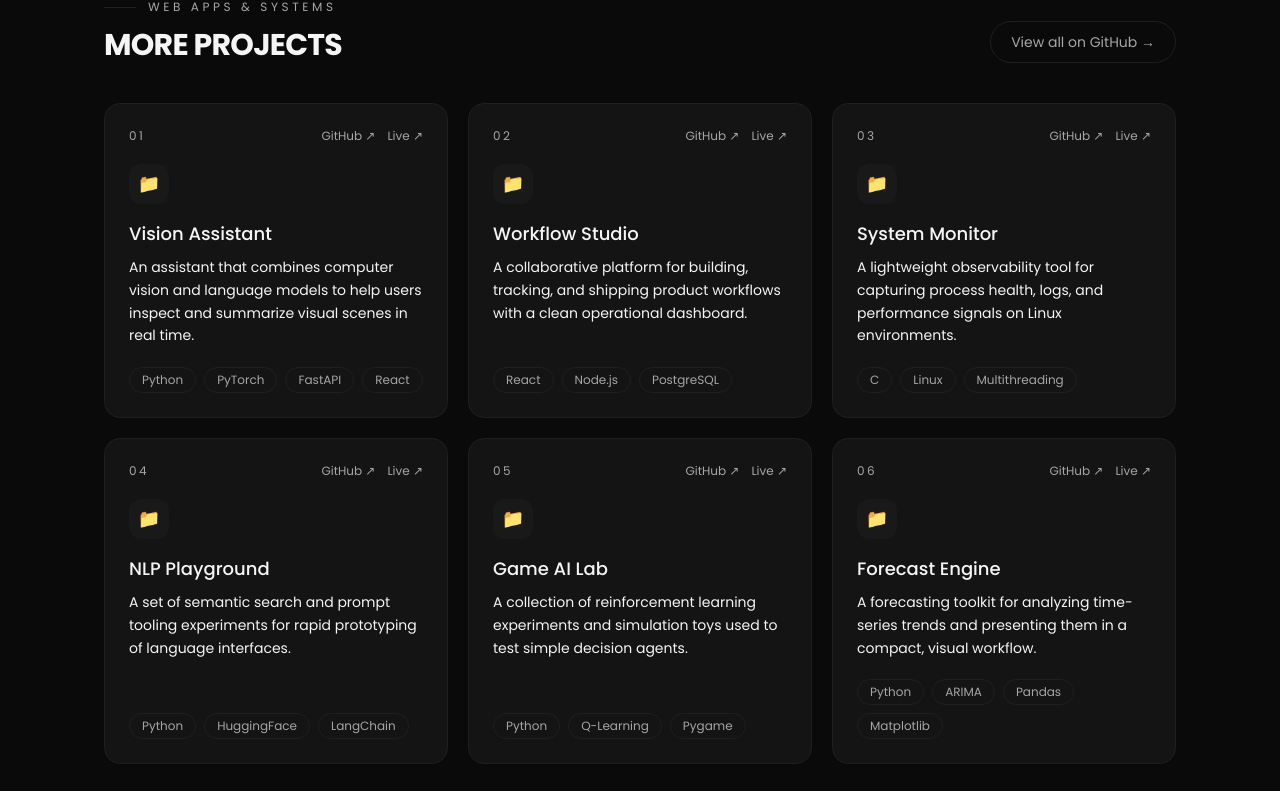
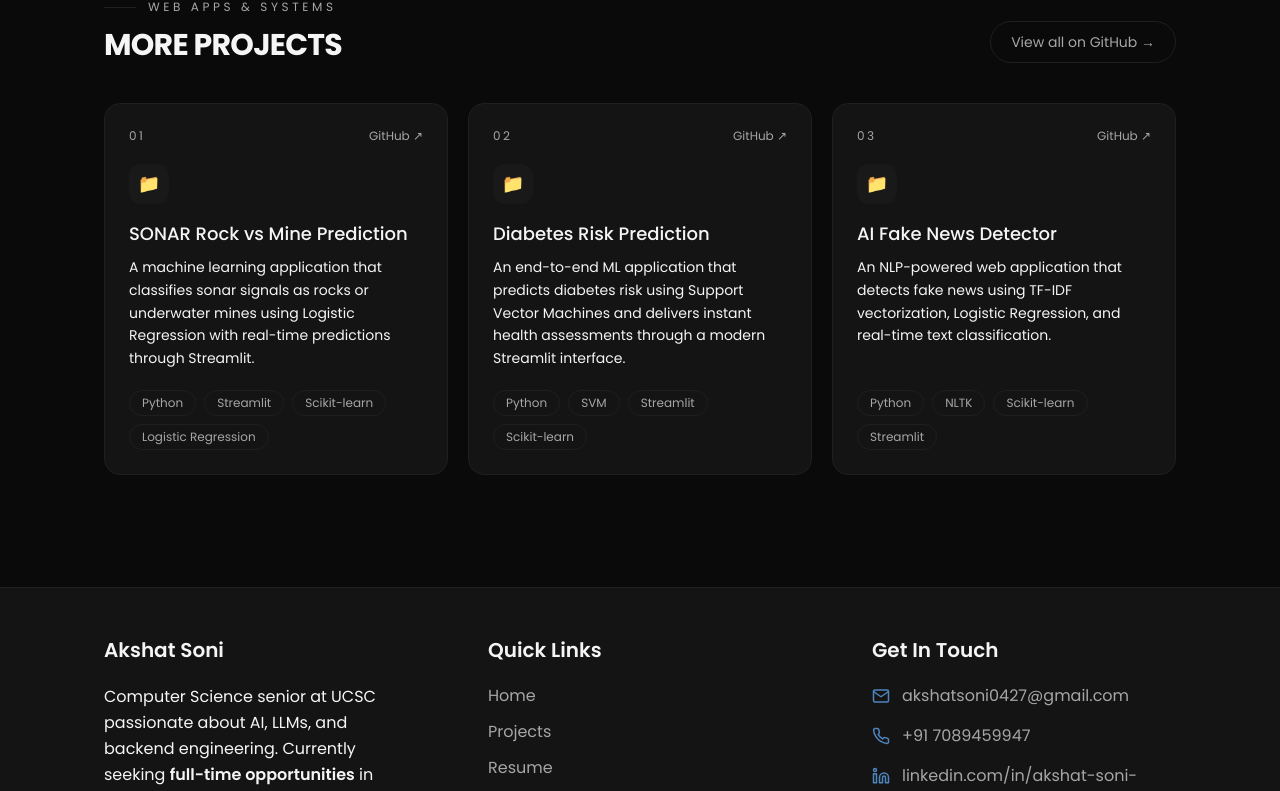
Before and after one commit to akshatsoni27/portfolio, a React (Vite) app: page /projects in a window 1280 px wide. Shown: the part 1873-2664 px from the top of the page. Built offline with nearby package versions, Linux system fonts and the light colour scheme; the HTML template or start-up script is replaced by a standard one.

Commit message:
Links Update

```diff
--- a/src/sections/ProjectsSection.tsx
+++ b/src/sections/ProjectsSection.tsx
@@ -4,53 +4,50 @@ import Silk from '../components/Silk'
 
 const projects = [
   {
-    title: 'Vision Assistant',
-    category: 'AI/ML',
-    description: 'An assistant that combines computer vision and language models to help users inspect and summarize visual scenes in real time.',
-    tags: ['Python', 'PyTorch', 'FastAPI', 'React'],
-    github: 'https://github.com/akshatsoni27',
-    live: 'https://example.com',
-  },
+  title: 'SONAR Rock vs Mine Prediction',
+  category: 'MACHINE LEARNING',
+  description: 'A machine learning application that classifies sonar signals as rocks or underwater mines using Logistic Regression with real-time predictions through Streamlit.',
+  tags: ['Python', 'Streamlit', 'Scikit-learn', 'Logistic Regression'],
+  github: 'https://github.com/akshatsoni27/SONAR-Mine-vs-Rock'
+},
   {
-    title: 'Workflow Studio',
-    category: 'Full-Stack',
-    description: 'A collaborative platform for building, tracking, and shipping product workflows with a clean operational dashboard.',
-    tags: ['React', 'Node.js', 'PostgreSQL'],
-    github: 'https://github.com/akshatsoni27',
-    live: 'https://example.com',
-  },
+  title: 'Diabetes Risk Prediction',
+  category: 'HEALTHCARE AI',
+  description: 'An end-to-end ML application that predicts diabetes risk using Support Vector Machines and delivers instant health assessments through a modern Streamlit interface.',
+  tags: ['Python', 'SVM', 'Streamlit', 'Scikit-learn'],
+  github: 'https://github.com/akshatsoni27/Diabetes_Prediction'
+},
   {
-    title: 'System Monitor',
-    category: 'Systems',
-    description: 'A lightweight observability tool for capturing process health, logs, and performance signals on Linux environments.',
-    tags: ['C', 'Linux', 'Multithreading'],
-    github: 'https://github.com/akshatsoni27',
-    live: 'https://example.com',
-  },
-  {
-    title: 'NLP Playground',
-    category: 'NLP',
-    description: 'A set of semantic search and prompt tooling experiments for rapid prototyping of language interfaces.',
-    tags: ['Python', 'HuggingFace', 'LangChain'],
-    github: 'https://github.com/akshatsoni27',
-    live: 'https://example.com',
-  },
-  {
-    title: 'Game AI Lab',
-    category: 'Game AI',
-    description: 'A collection of reinforcement learning experiments and simulation toys used to test simple decision agents.',
-    tags: ['Python', 'Q-Learning', 'Pygame'],
-    github: 'https://github.com/akshatsoni27',
-    live: 'https://example.com',
-  },
-  {
-    title: 'Forecast Engine',
-    category: 'Data',
-    description: 'A forecasting toolkit for analyzing time-series trends and presenting them in a compact, visual workflow.',
-    tags: ['Python', 'ARIMA', 'Pandas', 'Matplotlib'],
-    github: 'https://github.com/akshatsoni27',
-    live: 'https://example.com',
-  },
+  title: 'AI Fake News Detector',
+  category: 'NATURAL LANGUAGE PROCESSING',
+  description: 'An NLP-powered web application that detects fake news using TF-IDF vectorization, Logistic Regression, and real-time text classification.',
+  tags: ['Python', 'NLTK', 'Scikit-learn', 'Streamlit'],
+  github: 'https://github.com/akshatsoni27/Fake-News-Detector'
+},
+  // {
+  //   title: 'NLP Playground',
+  //   category: 'NLP',
+  //   description: 'A set of semantic search and prompt tooling experiments for rapid prototyping of language interfaces.',
+  //   tags: ['Python', 'HuggingFace', 'LangChain'],
+  //   github: 'https://github.com/akshatsoni27',
+  //   live: 'https://example.com',
+  // },
+  // {
+  //   title: 'Game AI Lab',
+  //   category: 'Game AI',
+  //   description: 'A collection of reinforcement learning experiments and simulation toys used to test simple decision agents.',
+  //   tags: ['Python', 'Q-Learning', 'Pygame'],
+  //   github: 'https://github.com/akshatsoni27',
+  //   live: 'https://example.com',
+  // },
+  // {
+  //   title: 'Forecast Engine',
+  //   category: 'Data',
+  //   description: 'A forecasting toolkit for analyzing time-series trends and presenting them in a compact, visual workflow.',
+  //   tags: ['Python', 'ARIMA', 'Pandas', 'Matplotlib'],
+  //   github: 'https://github.com/akshatsoni27',
+  //   live: 'https://example.com',
+  // },
 ]
 
 const designs = [
@@ -246,8 +243,12 @@ export default function ProjectsSection() {
                 <div className="flex items-center justify-between text-xs uppercase tracking-[0.2em] text-muted">
                   <span>{String(index + 1).padStart(2, '0')}</span>
                   <div className="flex gap-3 normal-case tracking-normal">
-                    <a href={project.github} target="_blank" rel="noreferrer" className="hover:text-text-primary">GitHub ↗</a>
-                    <a href={project.live} target="_blank" rel="noreferrer" className="hover:text-text-primary">Live ↗</a>
+                    {project.github && (
+                      <a href={project.github} target="_blank" rel="noreferrer" className="hover:text-text-primary">GitHub ↗</a>
+                    )}
+                    {project.live && (
+                      <a href={project.live} target="_blank" rel="noreferrer" className="hover:text-text-primary">Live ↗</a>
+                    )}
                   </div>
                 </div>
 
```
